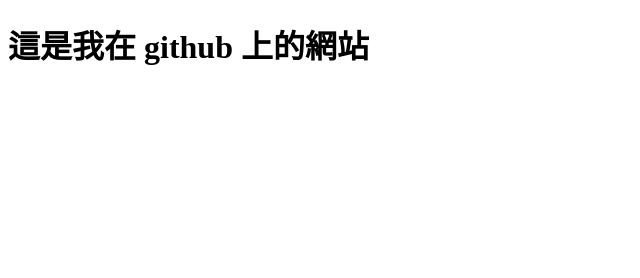
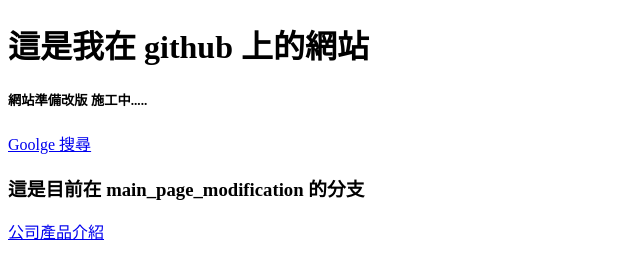
Before and after one commit to mike83106203/website, a plain HTML site: page index.html in a window 1280 px wide. Shown: the whole page, without its empty margins (0-640 px from the left). Drawn offline with Linux system fonts and the light colour scheme.

Commit message:
update index and add product

```diff
--- a/index.html
+++ b/index.html
@@ -7,5 +7,10 @@
 </head>
 <body>
     <h1> 這是我在 github 上的網站 </h1>
+    <h5>網站準備改版 施工中.....</h5>
+    <a href="https://www.google.com">Goolge 搜尋</a>
+    <h3>這是目前在 main_page_modification 的分支</h3>
+
+    <a href="product.html">公司產品介紹</a>
 </body>
 </html>
```
Also changed, not shown: product.html (added, +12 -0 lines).
